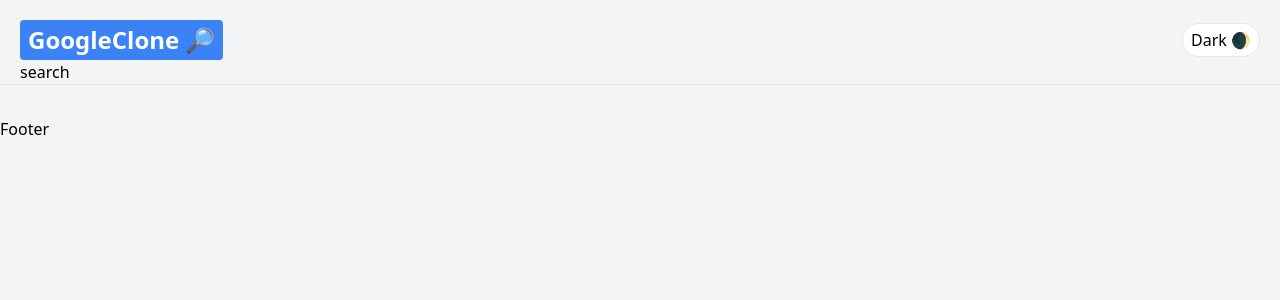
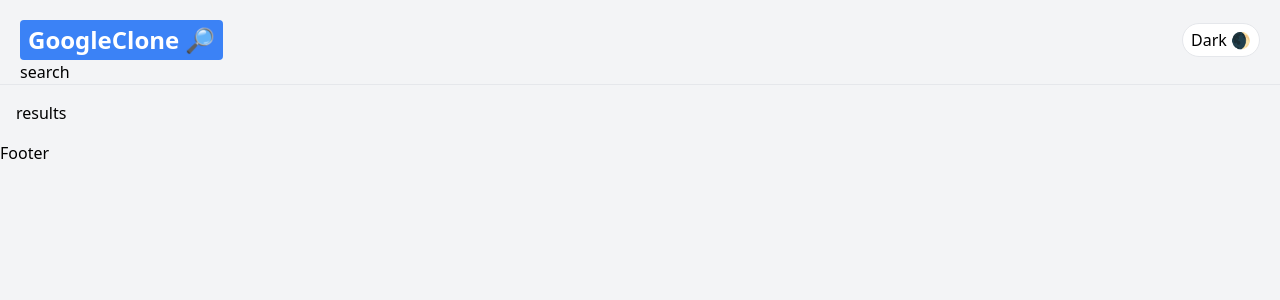
Before and after one commit to alimbaeva/Google_Clone_KK, a React (Create React App) app: page /news in a window 1280 px wide. Shown: the top 300 px of the page. Built offline with nearby package versions, Linux system fonts and the light colour scheme.

Commit message:
fix: route path for Results file

```diff
--- /dev/null
+++ b/src/components/Results.jsx
@@ -0,0 +1,9 @@
+import React from 'react';
+
+export const Results = () => {
+    return (
+        <div>
+            results
+        </div>
+    );
+};
--- a/src/components/Routes.jsx
+++ b/src/components/Routes.jsx
@@ -1,15 +1,21 @@
 import React from 'react';
 import { Routes as Routed, Route, Navigate } from 'react-router-dom';
+
+import { Results } from './Results';
 
 export const Routes = () => {
     return (
         <div className='p-4 '>
             <Routed >
-                <Route exact path='/' element={<Navigate replace to="/search" />}>
-                    {/* <Redirect to='/search' /> */}
-                    {/* <Navigate replace to="/search" /> */}
-                    {/* <Route path="/" element={<Navigate replace to="/home" />} /> */}
-                </Route>
+                <Route exact path='/' element={<Navigate replace to="/search" />} />
+                <Route exact path='/search' element={<Results />} />
+                <Route exact path='/images' element={<Results />} />
+                <Route exact path='/news' element={<Results />} />
+                <Route exact path='/videos' element={<Results />} />
+                {/* <Route exact path={['/search', '/images', '/news', '/videos']} element={<Results replace to={['/search', '/images', '/news', '/videos']} />} /> */}
+                {/* <Redirect to='/search' /> */}
+                {/* <Navigate replace to="/search" /> */}
+                {/* <Route path="/" element={<Navigate replace to="/home" />} /> */}
             </Routed >
         </div>
     );
```
